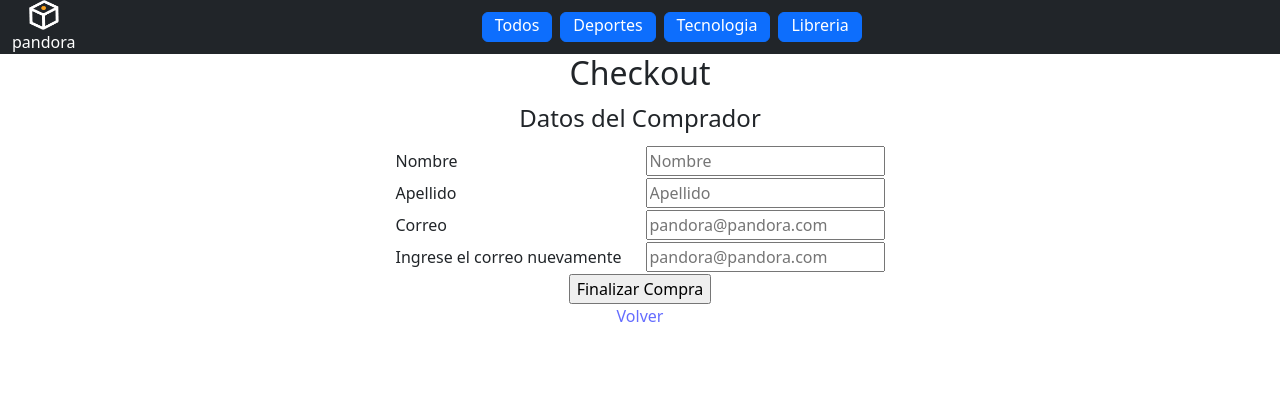
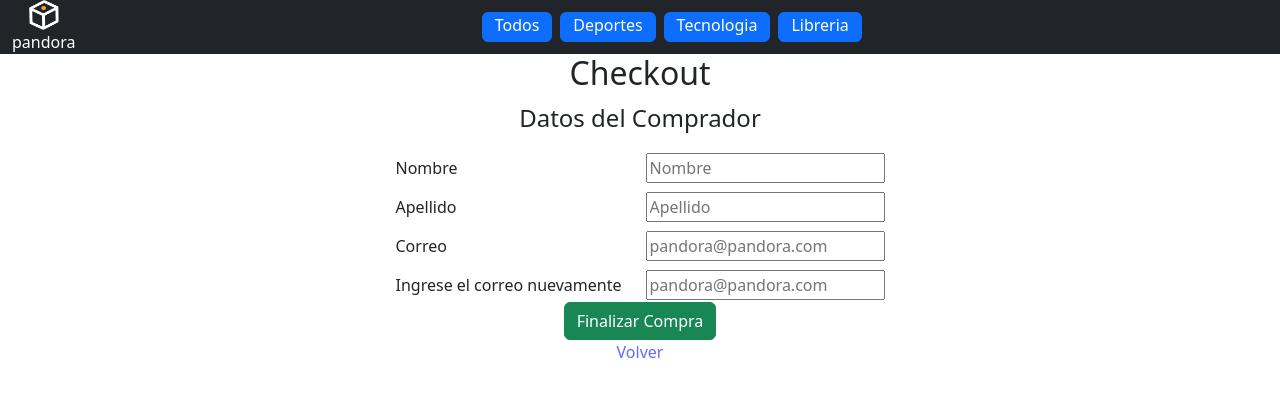
Before and after one commit to francox-sg/EntregaReact, a React (Vite) app: page /checkout in a window 1280 px wide. Shown: the top 396 px of the page. Built offline with nearby package versions, Linux system fonts and the light colour scheme.

Commit message:
formulario funciona

```diff
--- a/package.json
+++ b/package.json
@@ -14,6 +14,7 @@
     "firebase": "^10.10.0",
     "react": "^18.2.0",
     "react-dom": "^18.2.0",
+    "react-hook-form": "^7.51.2",
     "react-router-dom": "^6.22.3"
   },
   "devDependencies": {
--- a/src/components/Checkout/Checkout.jsx
+++ b/src/components/Checkout/Checkout.jsx
@@ -11,23 +11,11 @@ const Checkout = ()=>{
 
     const {clear, cart, total} = useContext(CartContext);
 
-    const validarFormulario = (form)=>{
-
-        //Todos los campos completos
-        let camposCompletos = true;
-
-        for (const property in form) {
-            console.log(`${property}: ${object[property]}`);
-        }
-
-
-        return false
-    }
 
     const handlerGenerarOrden = async (formulario) =>{
 
-            if(!validarFormulario()){
-                console.log("No se valida el formulario")
+            if(cart.length === 0){
+                console.log("El carrito esta vacio")
                 return
             }
 
@@ -70,10 +58,6 @@ const Checkout = ()=>{
 
                 // Cargo nueva Orden
                 formulario.fecha = "";
-
-                formulario.email === formulario.email_2
-                ? console.log("Formulario Aceptado:", formulario)
-                : console.error("No coinciden los emails")
 
                 const orderCollection = collection(db, "orders")
                 addDoc(orderCollection, formulario)
--- a/src/components/CheckoutForm/CheckoutForm.jsx
+++ b/src/components/CheckoutForm/CheckoutForm.jsx
@@ -1,11 +1,86 @@
 import classes from'./ChecksumForm.module.css'
 import { Link } from 'react-router-dom'
-
+import { useForm } from 'react-hook-form'
 
 const CheckoutForm = ({generarOrden})=>{
 
+    const {register, formState:{errors}, handleSubmit} = useForm({
+        defaultValues:{
+            nombre:"",
+            apellido:"",
+            email:"",
+            email_2:"",
+            fecha:""
+        }
+    });
 
-    const formulario ={
+    const envioFormulario = (data) =>{
+        console.log(data);
+        //validacion de Emails
+        if(data.email != data.email_2){
+            console.log("Los mails no coinciden");
+        }else{
+            generarOrden(data)
+        }
+    }
+
+    return(
+        <>
+            <form action="" onSubmit={handleSubmit(envioFormulario)}>
+                <fieldset className={classes.form}>
+                <legend>Datos del Comprador</legend>
+                    <div>
+                        <label>Nombre </label>
+                        <input  type="text" placeholder='Nombre' {...register("nombre", {required:true, minLength:2})}/>
+                        {
+                            errors.nombre?.type === "required" && (
+                                <p className={classes.errorInput}>Ingrese Nombre</p>
+                            )
+                        }
+                    </div>
+                    <div>
+                        <label> Apellido </label>
+                        <input type="text" placeholder='Apellido' {...register("apellido", {required:true, minLength:2})}/>
+                        {
+                            errors.nombre?.type === "required" && (
+                                <p className={classes.errorInput}>Ingrese Apellido</p>
+                            )
+                        }
+                    </div>
+                    <div>
+                        <label> Correo </label>
+                        <input type="email" placeholder='pandora@pandora.com' {...register("email", {required:true, minLength:2})}/>
+                        {
+                            errors.nombre?.type === "required" && (
+                                <p className={classes.errorInput}>Ingrese Correo</p>
+                            )
+                        }
+                    </div>
+                    <div>
+                        <label>Ingrese el correo nuevamente </label>
+                        <input type="email" placeholder='pandora@pandora.com' {...register("email_2", {required:true, minLength:2})}/>
+                        {
+                            errors.nombre?.type === "required" && (
+                                <p className={classes.errorInput}>Ingrese Correo Nuevamente</p>
+                            )
+                        }
+                    </div>
+                    <input className='btn btn-success' type="submit" value={"Finalizar Compra"} />
+
+                </fieldset>
+            </form>
+
+            <Link to={'/cart'}>Volver</Link>
+        </>
+    )
+
+
+
+
+
+
+
+    /* const formulario ={
         nombre:"",
         apellido:"",
         email:"",
@@ -34,13 +109,13 @@ const CheckoutForm = ({generarOrden})=>{
                         <label htmlFor="">Ingrese el correo nuevamente </label>
                         <input onInput={(e)=>{formulario.email_2 = e.target.value }} type="email" placeholder='pandora@pandora.com' required/>
                     </div>
-                    <input onClick={(e)=> {e.preventDefault(); generarOrden(formulario)}} type="submit" value={"Finalizar Compra"} />
+                    <input onClick={(e)=> e.preventDefault()} type="submit" value={"Finalizar Compra"} />
 
                 </fieldset>
             </form>
 
             <Link to={'/cart'}>Volver</Link>
         </>
-    )
+    ) */
 }
 export default CheckoutForm
--- a/src/components/CheckoutForm/ChecksumForm.module.css
+++ b/src/components/CheckoutForm/ChecksumForm.module.css
@@ -10,4 +10,12 @@
 .form div label{
     width: 250px;
     text-align: start;
+    margin-top: 10px;
 }
+
+.errorInput{
+    color:rgb(242, 101, 101);
+    background-color: rgb(238, 197, 197);
+    font-size: .75rem;
+    margin: 2px;
+}
```
Also changed, not shown: 1 other file (tests, documents, lock files or other folders).
